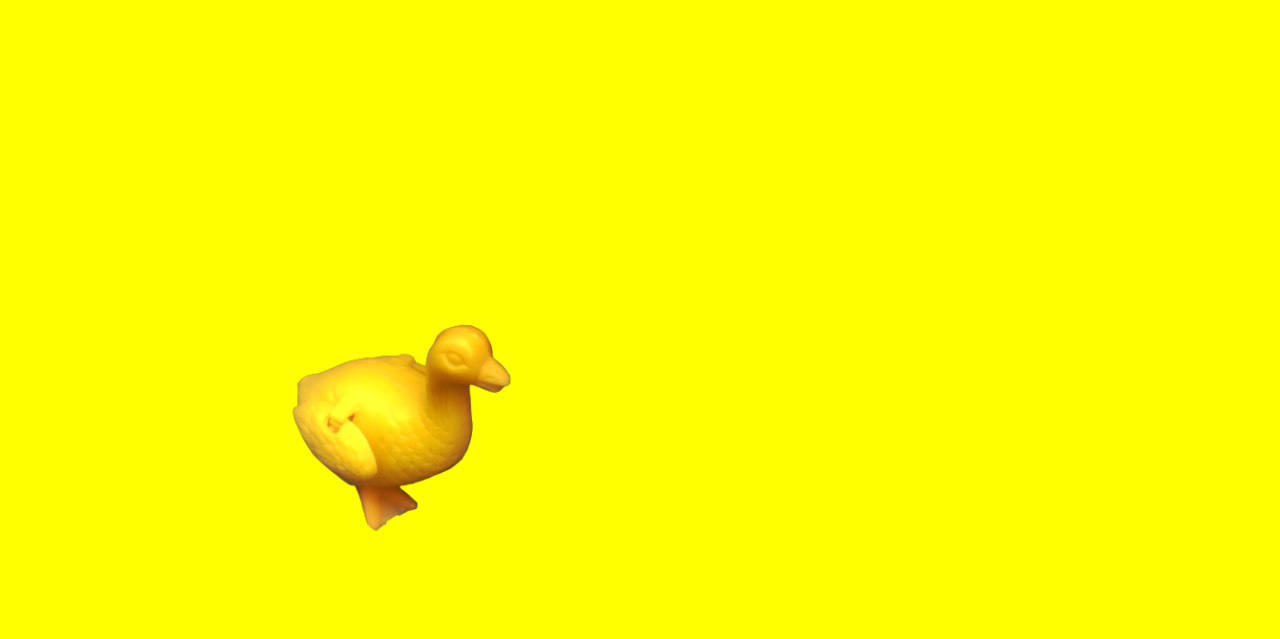
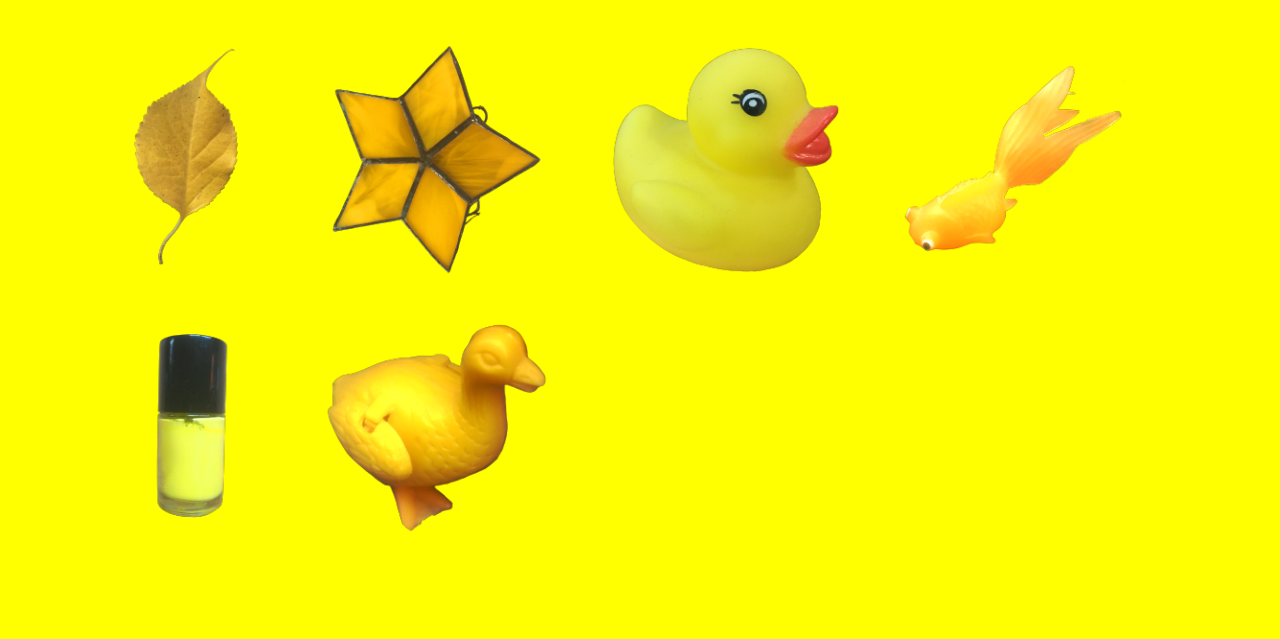
Before and after one commit to leahtynan/rainbow-scrapbook, a plain HTML site: page index.html in a window 1280 px wide. Shown: the top 639 px of the page. Drawn offline with Linux system fonts and the light colour scheme.

Commit message:
Completed image loading and fully integrated with color wheel turn

```diff
--- a/colors.js
+++ b/colors.js
@@ -1,59 +1,61 @@
-// *** Global Variables ***
+/* ------------- General ------------- */
+
 var position = 0; // The default position in the color wheel is Yellow (#0), Green is #1, Blue is #2...
-var maxNumberItems = 6; // Green is the color with the most number of items (as of March 14, 2020)
 var colors = ["Yellow", "Green", "Blue", "Purple", "Red", "Orange"];
 
-// *** Data About Objects in Scrapbook, Per Color ***
+/* ------- Color/Items Content ------- */
+
 var data = {
 	"Yellow": {
 		"angle": -30,
-		"hex": "ffff00",
+		"hex": "#ffff00",
 		"files": ["leaf_yellow", "star", "rubber-ducky_yellow", "goldfish", "nail-polish_yellow", "goose"],
 		"description": ["leaf", "star", "rubber ducky", "goose", "nail polish", "goldfish"],
 		"shapes": ["vertical", "square", "square", "square", "vertical", "square"]
 	},
 	"Green": {
 		"angle": -90,
-		"hex": "63bb45",
+		"hex": "#63bb45",
 		"files": ["bow_green", "rubber-ducky_green", "hedgehog_green", "nail-polish_green", "snake-plant", "measuring-cup"],
 		"description": ["bow", "rubber ducky", "hedgehog", "nail polish", "measuring cup", "snake plant", "measuring cup"],
 		"shapes": ["square", "square", "horizontal", "vertical", "square", "horizontal"]
 	},
 	"Blue": {
 		"angle": -150,
-		"hex": "0000ff",
+		"hex": "#0000ff",
 		"files": ["mug", "hedgehog_blue", "wavy-glass-jar", "glass-bird", "nail-polish_blue", "piggy"],
 		"description": ["mug", "hedgehog", "wavy glass jar", "glass bird", "nail polish", "glass piggy"],
 		"shapes": ["square", "horizontal", "vertical", "horizontal", "vertical", "square"]
 	},
 	"Purple": {
 		"angle": 150,
-		"hex": "6f22b6",
+		"hex": "#6f22b6",
 		"files": ["amethyst-shard", "dumbbell", "bow_purple", "amethyst-chunk", "nail-polish_purple", "coil"],
 		"description": ["amethyst shard", "dumbbell", "bow", "amethyst chunk", "nail polish", "coil of fabric"],
 		"shapes": ["vertical", "horizontal", "square", "horizontal", "vertical", "square"]
 	},
 	"Red": {
 		"angle": 90,
-		"hex": "ff0000",
+		"hex": "#ff0000",
 		"files": ["clip_red", "leaf_red", "vase", "bow_red", "nail-polish_red", "bear"],
 		"description": ["clip", "leaf", "vase", "bow", "nail polish", "bear"],
 		"shapes": ["square", "square", "vertical", "square", "vertical", "square"]
 	},
 	"Orange": {
 		"angle": 30,
-		"hex": "ffa500",
+		"hex": "#ffa500",
 		"files": ["leaf_orange", "citrine", "cat-dish", "nail-polish_orange", "terracotta", "bunny"],
 		"description": ["leaf", "citrine", "cat-shaped dish", "nail polish", "bear", "bunny"],
 		"shapes": ["square", "square", "horizontal", "vertical", "square", "vertical"]
 	},
 }
-// TODO: Could the asset filenames be stored in XML instead? Each entry would also contain a description of the image and its color.
+// For consideration: Could the asset filenames be stored in XML instead? Each entry would also contain a description of the image and its color.
 // A loop would do the following:
 // 1. Check that its value for color matches the current color selected in the wheel
 // 2. If it is a color match (i.e. the asset should be displayed), then grab the filename to display it and description for alt and title text.
 
-// *** Color Wheel Turn Feedback ***
+/* ------------- Color Wheel Turn ------------- */
+
 function changeColor(direction) {
 // Cycles through the color wheel one unit, direction dependent on whether left or right arrow is pressed
 	if (direction == "left") {
@@ -72,7 +74,7 @@ function changeColor(direction) {
 	}
 	var color = colors[position];
 	var prevColor = colors[position - 1];
-	var nextColor = colors[position + 1]
+	var nextColor = colors[position + 1];
 	document.body.style.backgroundColor = data[color].hex;
 	document.getElementById("color-wheel").style = "transform: rotate(" + data[color].angle + "deg)";
 	document.getElementById("title").innerHTML = colors[position];
@@ -81,7 +83,8 @@ function changeColor(direction) {
 	updateItemSet(position);
 }
 
-// *** Listeners ***
+/* ------------- Listeners ------------- */
+
 var leftArrow = document.getElementById("left-arrow");
 leftArrow.addEventListener("click", function () {
   changeColor("left");
--- a/images.js
+++ b/images.js
@@ -17,11 +17,10 @@ var itemsGrid = document.getElementById("grid"); // This is the grid that holds
 // 4: Red
 // 5: Orange
 
-// TODO: Show a loading message/animation until image loading is complete
 setUpImageArray();
 
 function setUpImageArray() {
-	// 1. Set up a 2D array to store images for each color:
+	// Set up a 2D array to store images for each color:
 	// - The 1st level of the array array is for colors
 	// - The 2nd level of the array is for the items belonging to each color
 	images = new Array(numberColors);
@@ -44,9 +43,9 @@ function load(colorNumber, itemNumber) {
 	imageToLoad.title = color + " " + data[color].description[itemNumber];
 	imageToLoad.onload = function() {
 		imagesLoaded++;
-		//console.log("Loaded: " + color + " " + data[color].description[itemNumber]);
 		images[colorNumber][itemNumber] = imageToLoad;
 		if(imagesLoaded == numberImages) {
+			console.log("Everything loaded!");
 			// Load the images in the set for the color yellow
 			updateItemSet(0);
 			// Hide the preloader and show the grid of images
@@ -57,29 +56,19 @@ function load(colorNumber, itemNumber) {
 }
 
 function updateItemSet(colorNumber) {
-	console.log("Updating image set.........");
-	console.log(imagesToUpdate.length);
-	console.log(imagesToUpdate);
-	console.log(imagesToUpdate[0]);
-	console.log(imagesToUpdate[1]);
-	console.log(imagesToUpdate[2]);
-	console.log(imagesToUpdate[3]);
-	console.log(imagesToUpdate[4]);
-	console.log(imagesToUpdate[5]);
-	// for(i = 0; i < 6; i++) {
-	// 	console.log(i + "---------");
-	// 	var imageToRemove = imagesToUpdate[i]; // The image UI in the DOM
-	// 	imageToRemove.parentNode.removeChild(imageToRemove);
-	// 	var newImage = images[colorNumber][i]; // The data for the image to be loaded as UI
-	// 	imageContainers[i].appendChild(newImage);
-	// }
-	// var imageToRemove0 = imagesToUpdate[0]; // The image UI in the DOM
-	// imageToRemove0.parentNode.removeChild(imageToRemove0);
-	// var newImage0 = images[colorNumber][0]; // The data for the image to be loaded as UI
-	// imageContainers[0].appendChild(newImage0);
-	var imageToRemove5 = imagesToUpdate[5]; // The image UI in the DOM
-	console.log(imageToRemove5);
-	imageToRemove5.parentNode.removeChild(imageToRemove5);
-	var newImage5 = images[colorNumber][5]; // The data for the image to be loaded as UI
-	imageContainers[5].appendChild(newImage5);
+	for(i = 0; i < 6; i++) {
+		updateImage(colorNumber, i);
+	}
 }
+
+function updateImage(colorNumber, itemNumber) {
+	var imageToUpdate = imagesToUpdate[itemNumber];
+	var containerToUpdate = imageContainers[itemNumber];
+	imageToUpdate.src = images[colorNumber][itemNumber].src;
+	imageToUpdate.alt = images[colorNumber][itemNumber].alt;
+	imageToUpdate.title = images[colorNumber][itemNumber].title;
+	containerToUpdate.className = "";
+	containerToUpdate.classList.add("item");
+	var shape = data[(colors[colorNumber])].shapes[itemNumber];
+    containerToUpdate.classList.add(shape);
+}
--- a/index.html
+++ b/index.html
@@ -1,10 +1,17 @@
+<!DOCTYPE HTML>
 <html>
 <head>
-	<title>Rainbow Scrapbook</title>
-	<!-- TODO: Add meta data once this is ready for SEO -->
+<link rel="icon" type="image/png" href="favicon.ico">
+<title>Leah Tynan | Rainbow Scrapbook</title>
+<meta name="description" content="User interface for exploring brilliantly colored collections of objects">
+<meta property="og:title" content="Leah Tynan | Rainbow Scrapbook" />
+<meta property="og:url" content="http://www.leahtynan.com/rainbow-scrapbook" />
+<meta property="og:type" content="website" />
+<meta property="og:description" content="User interface for exploring brilliantly colored collections of objects" />
+<meta property="og:image" content="http://www.leahtynan.com/rainbow-scrapbook/rainbow-scrapbook_og-image.jpg" />
 <meta name="viewport" content="width=device-width, initial scale=1.0" />
-	<!--<script src="http://leaverou.github.io/conic-gradient/conic-gradient.js"></script>-->
 <link rel="stylesheet" type="text/css" href="style.css">
+<script src="http://leaverou.github.io/conic-gradient/conic-gradient.js"></script>
 </head>
 
 <!-- Color Wheel Polyfill -->
@@ -21,10 +28,7 @@
 </style>
 
 <body>
-
-	<!-- Content -->
-	<!-- No images or classes added, content for Yellow populates when the page loads -->
-	<div id="grid-container">
+	<!-- Changing Images -->
 	<div id="preloader">
 		<h3>Loading...</h3>
 	</div>
@@ -48,7 +52,6 @@
 			<img class="image-to-update">
 		</div>
 	</div>
-	</div>
 
 	<!-- User Interface -->
 	<footer id="footer">
@@ -63,5 +66,6 @@
 	<script type="text/javascript" src="colors.js"></script>
 	<!-- Image Management -->
 	<script type="text/javascript" src="images.js"></script>
+
 </body>
 </html>
--- a/style.css
+++ b/style.css
@@ -1,3 +1,5 @@
+/* --------- Overall Page --------- */
+
 * {
 	box-sizing: border-box;
 	margin: 0;
@@ -25,6 +27,8 @@ body {
 	background-color: yellow;
 }
 
+/* ------------- Text ------------- */
+
 h1 {
 	font-size: 40px;
 	margin-bottom: 15px;
@@ -47,10 +51,10 @@ h3 {
 	display block;
 }
 
-/* Grid */
+/* ------------- Grid ------------- */
 
 #grid {
-	max-width: 1200px;
+	max-width: 1100px;
 	display: none; /* Hide the grid of images until all images load; visibility changed via JS */
 	margin: 30px auto;
 	overflow: hidden;
@@ -70,7 +74,7 @@ h3 {
 	display: inline-block;
 	border-color: hsla(0, 0%, 0%, 0.5);
 	border-radius: 5px;
-	margin: 10px 30px;
+	margin: 10px 25px;
 }
 
 .vertical {
@@ -104,7 +108,7 @@ h3 {
 	cursor: pointer;
 }
 
-/* Footer/Navigation */
+/* --------- Footer/Navigation --------- */
 
 #footer {
     position: fixed;
@@ -149,8 +153,10 @@ h3 {
     -ms-filter: "FlipH";
 }
 
+/* --------- Tablet/Mobile --------- */
 
-@media screen and (max-width: 820px) {
+
+@media screen and (max-width: 1000px) {
 	#grid {
 		margin: 5px auto;
 	}
```
Also changed, not shown: images/rainbow-scrapbook_og-image.jpg (added). Lines whose indentation alone changed are shown as unchanged.
